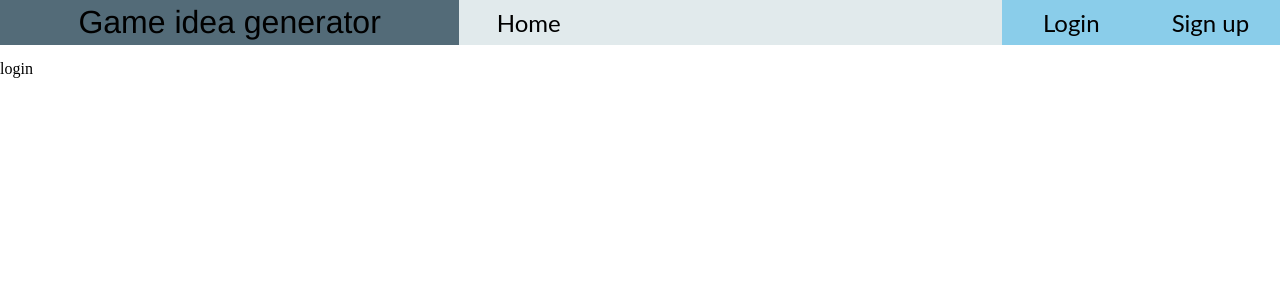
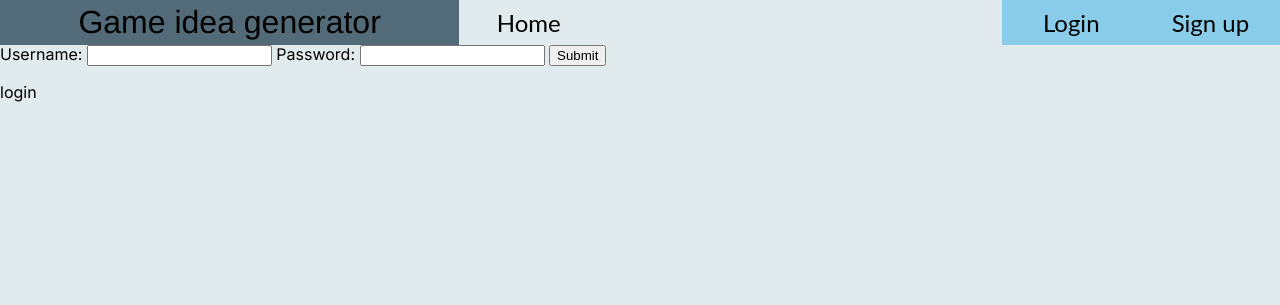
Before and after one commit to cammarcode/game_idea_generator, a Flask app: page /login in a window 1280 px wide. Shown: the top 305 px of the page. Run offline with Flask 3, Linux system fonts and the light colour scheme.

Commit message:
login work style probs broken

```diff
--- a/routes.py
+++ b/routes.py
@@ -5,7 +5,6 @@ import random
 from hashlib import sha256
 import key
 from random import choice
-from gc import collect
 
 uvtaf = 0  # uselessvariabletoavoidflake
 
@@ -79,7 +78,10 @@ def results(settings):
 
 @app.route('/login')
 def login():
-    return render_template("login.html")
+    if 'failed' in session:
+        return render_template("login.html", failed=True)
+    else:
+        return render_template("login.html", failed=False)
 
 
 @app.route('/signup')
@@ -121,16 +123,34 @@ def signupsubmit():
             uvtaf = 'INSERT INTO Account (username,hash,salt) VALUES (?,?,?)'
             cur.execute(uvtaf, (username, hashed, salt,))
             conn.commit()
-            # Remove passwords immediately
-            del password1
-            del password2
-            collect()
             session.clear()
             return redirect(url_for('login'))
         session['usernameFailed'] = True
         return redirect(url_for('signup'))
     session['passwordFailed'] = True
     return redirect(url_for('signup'))
+
+
+@app.route('/loginsubmit', methods=['POST'])
+def loginsubmit():
+    username = request.form.get('username')
+    password = request.form.get('password')
+    conn = sqlite3.connect(db)
+    cur = conn.cursor()
+    cur.execute('SELECT id, hash, salt FROM Account WHERE username = ?',
+                (username,))
+    data = cur.fetchone()
+    if data is not None:
+        # Hash the password plus salt, compare to db
+        hasher = sha256()
+        password += data[2]
+        hasher.update(password.encode())
+        hashed = hasher.hexdigest()
+        if hashed == data[1]:
+            session['id'] = data[0]
+            return redirect(url_for('home'))
+    session['failed'] = True
+    return redirect(url_for('login'))
 
 
 @app.route('/triangles/<size>/<type>/<chara>')
--- a/static/style.css
+++ b/static/style.css
@@ -2,6 +2,7 @@ body {
     padding: 0;
     margin: 0;
     top: 0;
+    background-color: #E1EAEC;
 }
 
 
@@ -180,4 +181,19 @@ a {
 
 .loginorsignuppage{
     height: 94.5%;
+
 }
+
+#signupbox{
+    height:100%;
+    display: grid;
+    row-gap: 10%;
+    margin-left: 18%;
+    margin-right: 18%;
+    margin-top: 5%;
+    margin-bottom: 5%;
+}
+
+.lstext{
+    height:20%
+}
--- a/templates/layout.html
+++ b/templates/layout.html
@@ -3,7 +3,12 @@
 <head>
     <title>Game idea Generator</title>
     <link rel="stylesheet" href="../static/style.css">
-
+    <link href='https://fonts.googleapis.com/css?family=Inter' rel='stylesheet'>
+    <style>
+    body {
+        font-family: 'Inter';
+    }
+    </style>
 </head>
 <body>
     <div class="navbar">
--- a/templates/login.html
+++ b/templates/login.html
@@ -1,5 +1,22 @@
 {%extends "layout.html" %}
 {% block content %}
 <p class="spacer">hey bud</p>
+<div class="loginorsignuppage">
+    {%if failed == True%}
+        <p class='error'>Username or Password is incorrect</p>
+    {%endif%}
+    <form action="{{url_for('loginsubmit')}}" method="POST">
+
+        <label for="username">Username:</label>
+        <input type="text" name="username">
+
+        <label for="password">Password:</label>
+        <input type="password" name="password">
+
+        <input type="submit">
+
+    </form>
+
+    </div>
 <p>login</p>
 {%endblock%}
```
